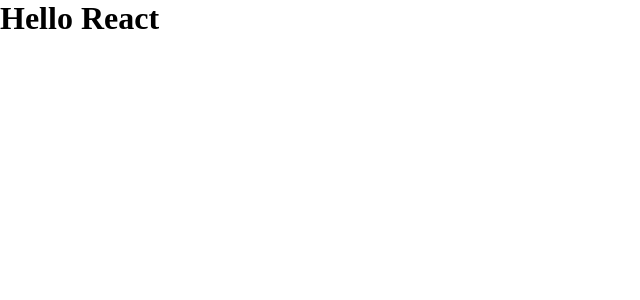
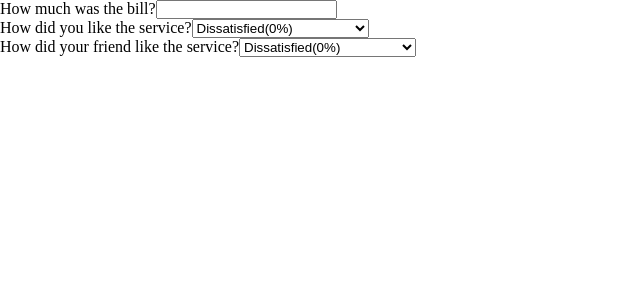
Before and after one commit to Marshal10/Tip-calculator-using-react, a React (Create React App) app: page / in a window 1280 px wide. Shown: the top 300 px of the page, without its empty margins (0-640 px from the left). Built offline with nearby package versions, Linux system fonts and the light colour scheme.

Commit message:
bill and tip components

```diff
--- a/src/App.js
+++ b/src/App.js
@@ -1,7 +1,32 @@
 export default function App() {
   return (
     <div className="App">
-      <h1>Hello React</h1>
+      <BillInput>How much was the bill?</BillInput>
+      <TipPercentage>How did you like the service?</TipPercentage>
+      <TipPercentage>How did your friend like the service?</TipPercentage>
     </div>
   );
 }
+
+function BillInput({ children }) {
+  return (
+    <div className="bill">
+      <span>{children}</span>
+      <input type="number"></input>
+    </div>
+  );
+}
+
+function TipPercentage({ children }) {
+  return (
+    <div className="tip">
+      <span>{children}</span>
+      <select>
+        <option value={0}>Dissatisfied(0%)</option>
+        <option value={5}>It was okay(5%)</option>
+        <option value={10}>It was good(10%)</option>
+        <option value={20}>Absolutely amazing!(20%)</option>
+      </select>
+    </div>
+  );
+}
```
